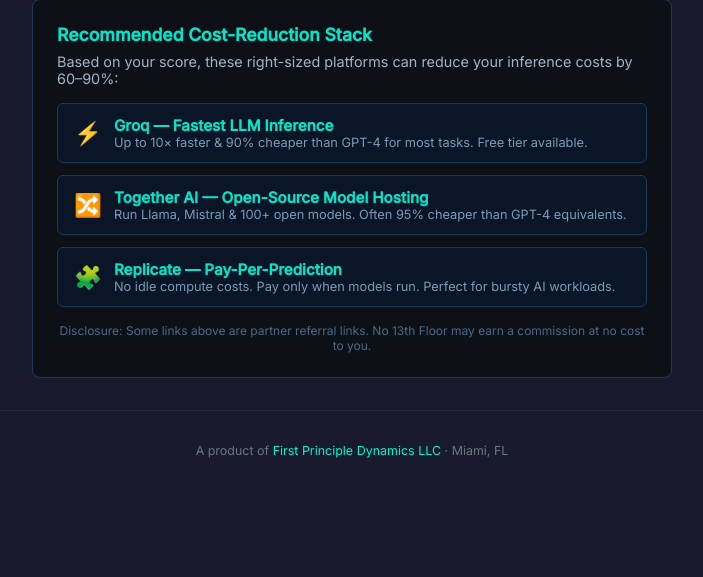
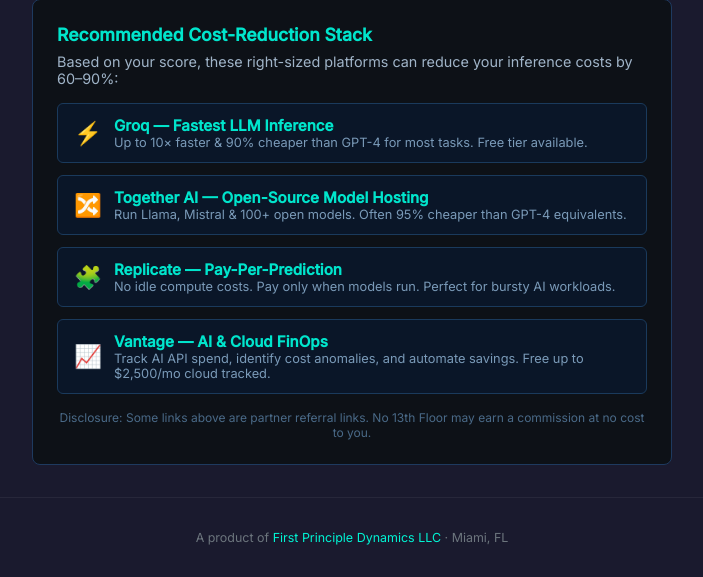
Before and after one commit to t3riah/no13thfloor, a FastAPI app: template templates/score_result.html in a window 1280 px wide. Shown: the part 1318-1895 px from the top of the page, without its empty margins (288-991 px from the left). Before the commit the page ends 1776 px from the top, so only its background shows below. Run offline with FastAPI, Linux system fonts and the light colour scheme; the template is opened without the code that fills it: most values are stand-ins (such as "Sample title", 1, 10 or a date in 2020).

Commit message:
Add partner referral link for Vantage FinOps

```diff
--- a/templates/score_result.html
+++ b/templates/score_result.html
@@ -79,6 +79,13 @@
             <div style="color:#7a9ab8;font-size:0.8rem;">No idle compute costs. Pay only when models run. Perfect for bursty AI workloads.</div>
           </div>
         </a>
+                <a href="https://www.vantage.sh/?utm_source=no13thfloor&utm_medium=results&utm_campaign=partner" target="_blank" rel="noopener" style="display:flex;align-items:center;gap:0.75rem;padding:0.75rem 1rem;background:#0a1628;border:1px solid #1a3a5c;border-radius:6px;text-decoration:none;color:inherit;">
+          <span style="font-size:1.4rem;">&#128200;</span>
+          <div>
+            <div style="color:#00e5cc;font-weight:600;font-size:0.95rem;">Vantage &#8212; AI &amp; Cloud FinOps</div>
+            <div style="color:#7a9ab8;font-size:0.8rem;">Track AI API spend, identify cost anomalies, and automate savings. Free up to $2,500/mo cloud tracked.</div>
+          </div>
+        </a>
       </div>
       <p style="color:#4a6a88;font-size:0.75rem;margin-top:1rem;text-align:center;">Disclosure: Some links above are partner referral links. No 13th Floor may earn a commission at no cost to you.</p>
     </div>
```
